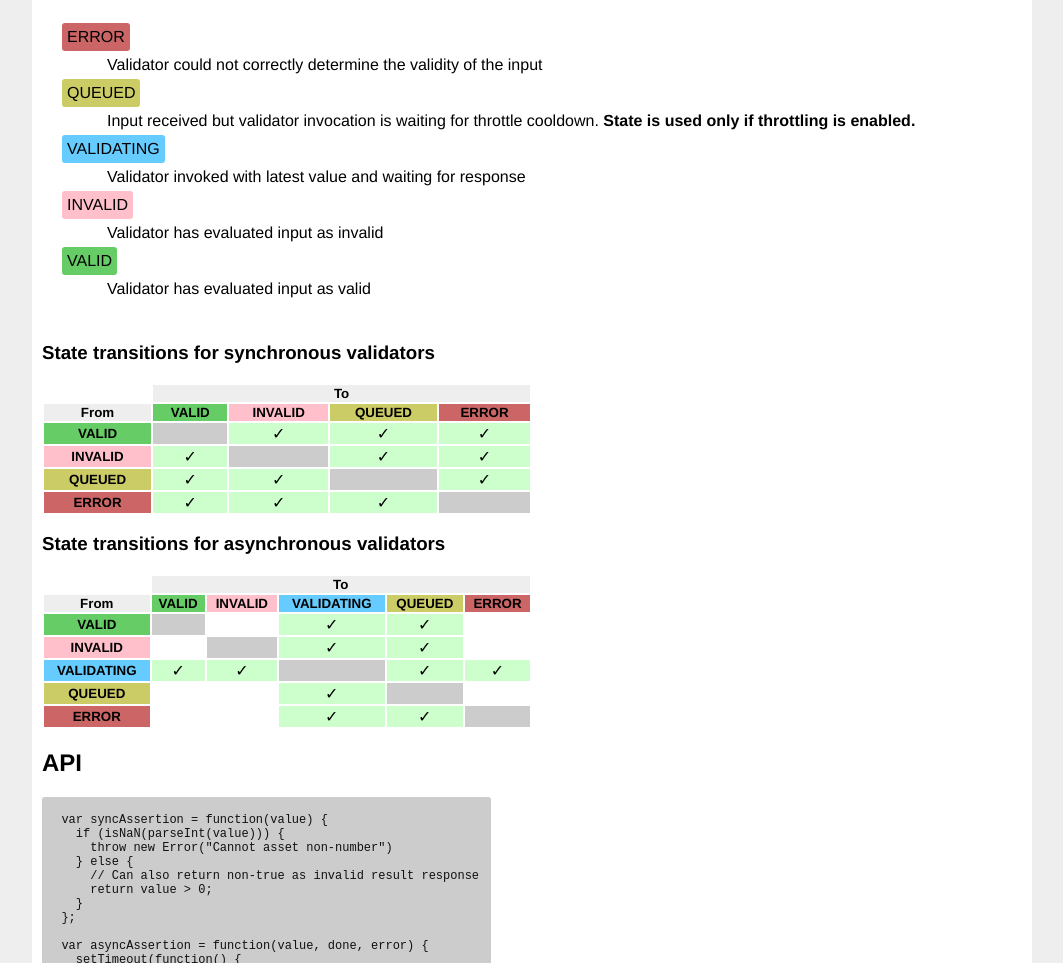
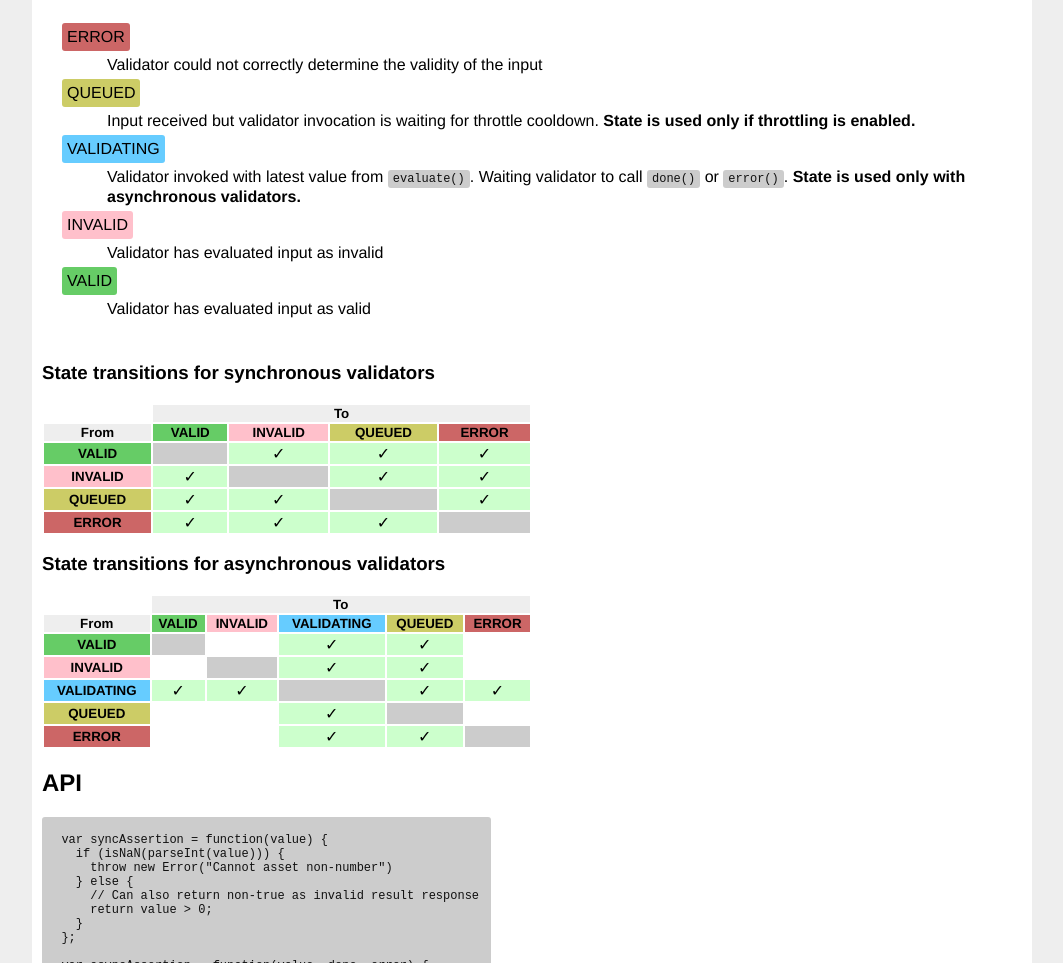
Before and after one commit to teijo/form-validation-kit, a website: page index.html in a window 1280 px wide. Shown: the part 1814-2777 px from the top of the page, without its empty margins (108-1171 px from the left). Drawn offline with Linux system fonts and the light colour scheme.

Commit message:
Improve VALIDATING state documentation

```diff
--- a/index.html
+++ b/index.html
@@ -284,7 +284,9 @@
   <dd>Input received but validator invocation is waiting for throttle cooldown.
     <span style="font-weight: bold;">State is used only if throttling is enabled.</span></dd>
   <dt class="validating">VALIDATING</dd>
-  <dd>Validator invoked with latest value and waiting for response</dd>
+  <dd>Validator invoked with latest value from <code>evaluate()</code>.
+    Waiting validator to call <code>done()</code> or <code>error()</code>.
+    <span style="font-weight: bold;">State is used only with asynchronous validators.</span></dd>
   <dt class="invalid">INVALID</dd>
   <dd>Validator has evaluated input as invalid</dd>
   <dt class="valid">VALID</dd>
```
